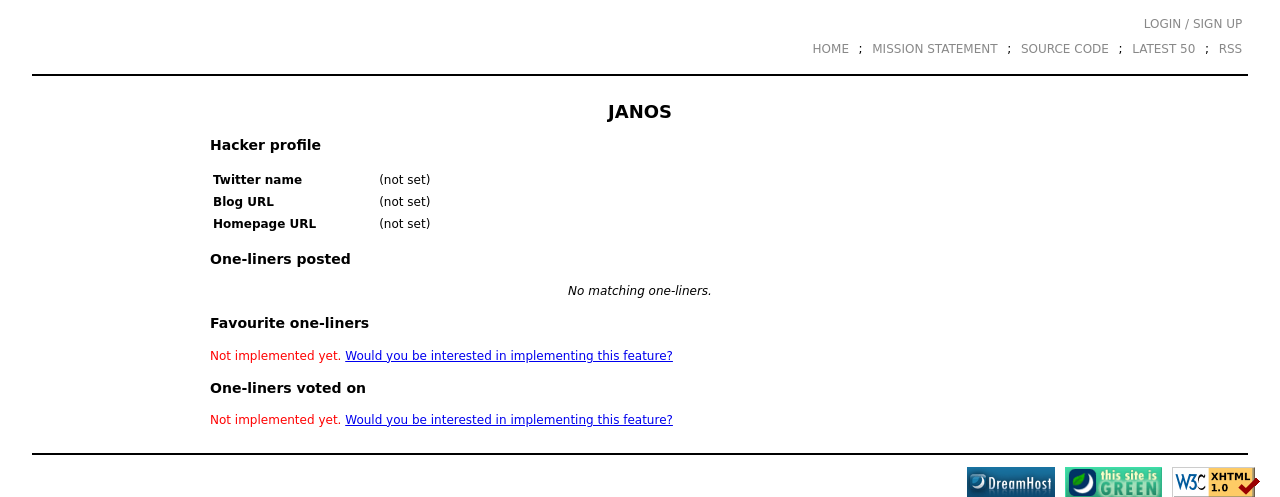
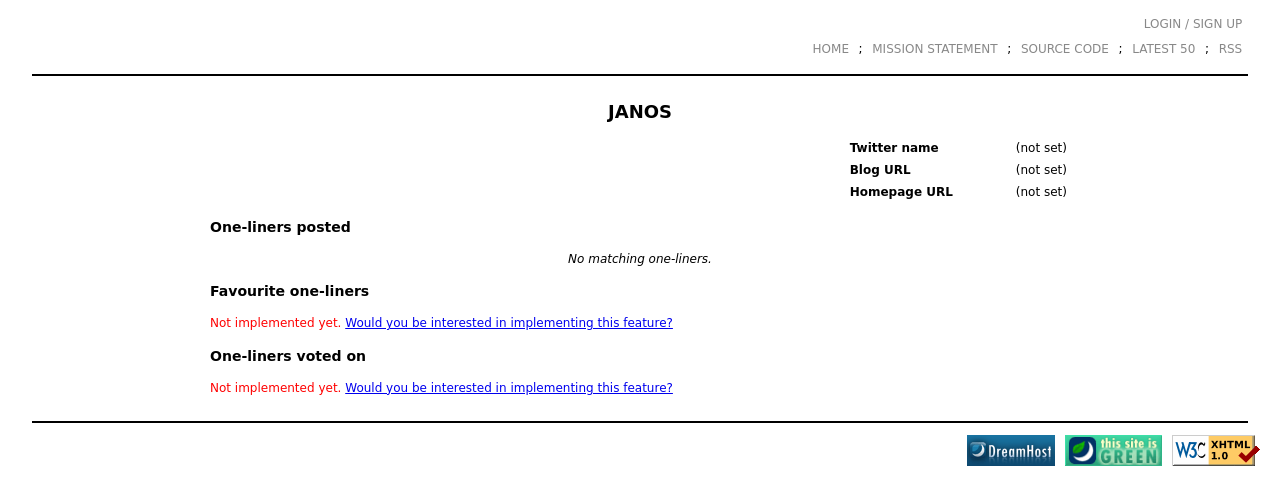
Before and after one commit to pirate42/bashoneliners, a Django app: template templates/main/profile.html in a window 1280 px wide. Shown: the top 497 px of the page. Run offline with Django 3.2, Linux system fonts and the light colour scheme; the template is opened without the code that fills it: values that come from a table or form of the project are taken from there, others are empty; data comes from the database, SQL or seed files in the repository; some libraries are stand-ins or nearby versions.

Commit message:
adjusted profile info style
git-svn-id: https://bashoneliners.googlecode.com/svn/trunk@156 ff387cac-114f-df84-9358-9b8335f71789

```diff
--- a/media/css/bashoneliners.css
+++ b/media/css/bashoneliners.css
@@ -230,6 +230,10 @@ input.openid {
     padding-left: 22px;
 }
 
+table.profile {
+    margin-left: auto;
+}
+
 table.profile th {
     text-align: left;
     padding-right: 5em;
--- a/templates/main/profile.html
+++ b/templates/main/profile.html
@@ -5,8 +5,6 @@
 {% block pagetitle %}{{ hacker.username }}{% endblock %}
 
 {% block content %}
-
-<h3>Hacker profile</h3>
 
 <table class="profile">
     <tr>
```
